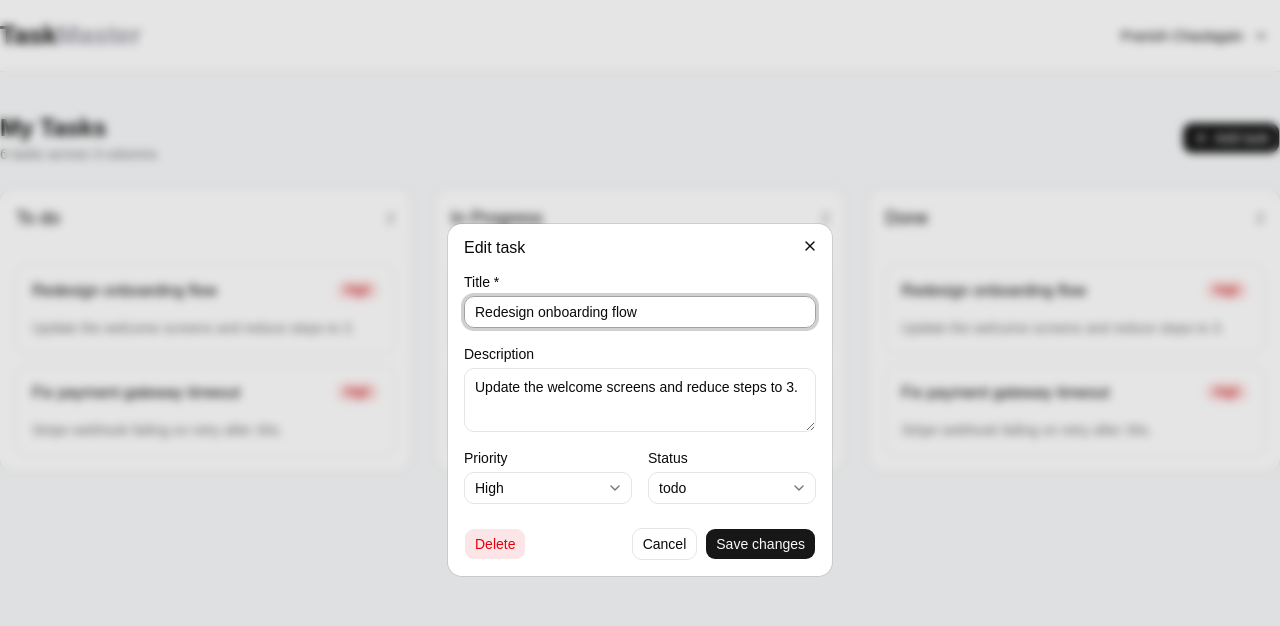
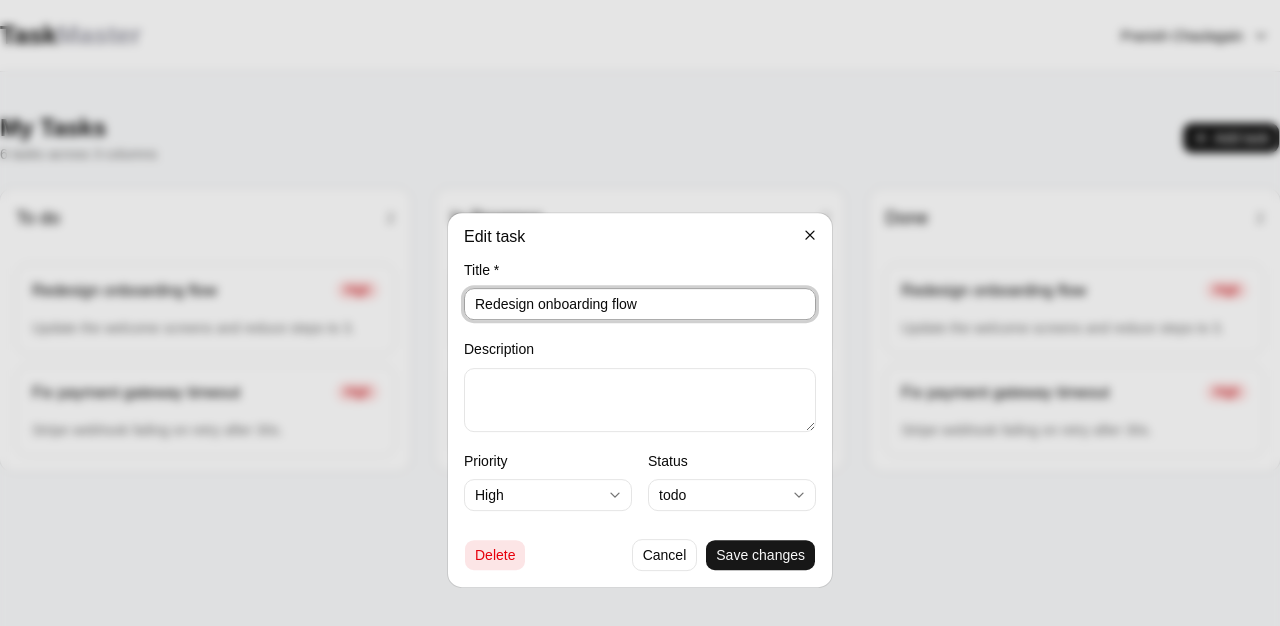
Before and after one commit to Pranish03/todo-app-react, a React (Vite) app: page / in a window 1280 px wide. Both pictures are taken after a click on the button 205 px from the left and 309 px from the top of the page. Shown: the top 626 px of the page. Built offline with nearby package versions, Linux system fonts and the light colour scheme.

Commit message:
feat: refactor AddTaskDialog and EditTaskDialog to use react-hook-form for form handling and validation

```diff
--- a/src/components/AddTaskDialog.jsx
+++ b/src/components/AddTaskDialog.jsx
@@ -1,4 +1,6 @@
 import { useState } from "react";
+import { useForm, Controller } from "react-hook-form";
+import { zodResolver } from "@hookform/resolvers/zod";
 import { Button } from "@/components/ui/button";
 import { Input } from "@/components/ui/input";
 import { Textarea } from "@/components/ui/textarea";
@@ -16,35 +18,51 @@ import {
   SelectTrigger,
   SelectValue,
 } from "@/components/ui/select";
+import {
+  Field,
+  FieldGroup,
+  FieldLabel,
+  FieldError,
+} from "@/components/ui/field";
+import { createTodoSchema } from "@/schemas/todoSchema";
 import { Plus } from "lucide-react";
 
 export function AddTaskDialog({ onAddTask }) {
   const [open, setOpen] = useState(false);
-  const [title, setTitle] = useState("");
-  const [desc, setDesc] = useState("");
-  const [priority, setPriority] = useState("Medium");
-  const [status, setStatus] = useState("todo");
 
-  const handleSubmit = () => {
-    if (title.trim() === "") return;
+  const {
+    register,
+    handleSubmit,
+    control,
+    reset,
+    formState: { errors },
+  } = useForm({
+    defaultValues: {
+      title: "",
+      description: "",
+      priority: "medium",
+      status: "todo",
+    },
+    resolver: zodResolver(createTodoSchema),
+  });
 
+  const onSubmit = (data) => {
     onAddTask({
       id: crypto.randomUUID(),
-      title,
-      desc,
-      priority,
-      status,
+      ...data,
     });
-
-    setTitle("");
-    setDesc("");
-    setPriority("Medium");
-    setStatus("todo");
+    reset();
     setOpen(false);
   };
 
   return (
-    <Dialog open={open} onOpenChange={setOpen}>
+    <Dialog
+      open={open}
+      onOpenChange={(next) => {
+        setOpen(next);
+        if (!next) reset();
+      }}
+    >
       <DialogTrigger
         render={
           <Button>
@@ -58,64 +76,88 @@ export function AddTaskDialog({ onAddTask }) {
           <DialogTitle>Add new task</DialogTitle>
         </DialogHeader>
 
-        <div className="space-y-4">
-          <div>
-            <label className="text-sm font-medium">Title *</label>
+        <form onSubmit={handleSubmit(onSubmit)}>
+          <FieldGroup>
+            <Field>
+              <FieldLabel htmlFor="title">Title *</FieldLabel>
               <Input
-              value={title}
-              onChange={(e) => setTitle(e.target.value)}
+                id="title"
                 placeholder="e.g. Design new onboarding flow"
-              className="mt-1"
+                aria-invalid={!!errors.title}
+                {...register("title")}
               />
-          </div>
+              {errors.title && <FieldError errors={[errors.title]} />}
+            </Field>
 
-          <div>
-            <label className="text-sm font-medium">Description</label>
+            <Field>
+              <FieldLabel htmlFor="description">Description</FieldLabel>
               <Textarea
-              value={desc}
-              onChange={(e) => setDesc(e.target.value)}
+                id="description"
                 placeholder="Add more context about this task..."
-              className="mt-1"
+                aria-invalid={!!errors.description}
+                {...register("description")}
               />
-          </div>
+              {errors.description && (
+                <FieldError errors={[errors.description]} />
+              )}
+            </Field>
 
             <div className="grid grid-cols-2 gap-4">
-            <div>
-              <label className="text-sm font-medium">Priority</label>
-              <Select value={priority} onValueChange={setPriority}>
-                <SelectTrigger className="mt-1 w-full">
+              <Field>
+                <FieldLabel htmlFor="priority">Priority</FieldLabel>
+                <Controller
+                  name="priority"
+                  control={control}
+                  render={({ field }) => (
+                    <Select value={field.value} onValueChange={field.onChange}>
+                      <SelectTrigger id="priority" className="w-full">
                         <SelectValue />
                       </SelectTrigger>
                       <SelectContent>
-                  <SelectItem value="High">High</SelectItem>
-                  <SelectItem value="Medium">Medium</SelectItem>
-                  <SelectItem value="Low">Low</SelectItem>
+                        <SelectItem value="high">High</SelectItem>
+                        <SelectItem value="medium">Medium</SelectItem>
+                        <SelectItem value="low">Low</SelectItem>
                       </SelectContent>
                     </Select>
-            </div>
+                  )}
+                />
+                {errors.priority && <FieldError errors={[errors.priority]} />}
+              </Field>
 
-            <div>
-              <label className="text-sm font-medium">Status</label>
-              <Select value={status} onValueChange={setStatus}>
-                <SelectTrigger className="mt-1 w-full">
+              <Field>
+                <FieldLabel htmlFor="status">Status</FieldLabel>
+                <Controller
+                  name="status"
+                  control={control}
+                  render={({ field }) => (
+                    <Select value={field.value} onValueChange={field.onChange}>
+                      <SelectTrigger id="status" className="w-full">
                         <SelectValue />
                       </SelectTrigger>
                       <SelectContent>
                         <SelectItem value="todo">To do</SelectItem>
-                  <SelectItem value="inprogress">In progress</SelectItem>
-                  <SelectItem value="done">Done</SelectItem>
+                        <SelectItem value="ongoing">In progress</SelectItem>
+                        <SelectItem value="completed">Done</SelectItem>
                       </SelectContent>
                     </Select>
-            </div>
+                  )}
+                />
+                {errors.status && <FieldError errors={[errors.status]} />}
+              </Field>
             </div>
 
             <div className="flex justify-end gap-2 pt-2">
-            <Button variant="outline" onClick={() => setOpen(false)}>
+              <Button
+                type="button"
+                variant="outline"
+                onClick={() => setOpen(false)}
+              >
                 Cancel
               </Button>
-            <Button onClick={handleSubmit}>Add task</Button>
+              <Button type="submit">Add task</Button>
             </div>
-        </div>
+          </FieldGroup>
+        </form>
       </DialogContent>
     </Dialog>
   );
--- a/src/components/EditTaskDialog.jsx
+++ b/src/components/EditTaskDialog.jsx
@@ -1,4 +1,6 @@
 import { useState } from "react";
+import { useForm, Controller } from "react-hook-form";
+import { zodResolver } from "@hookform/resolvers/zod";
 import { Button } from "@/components/ui/button";
 import { Input } from "@/components/ui/input";
 import { Textarea } from "@/components/ui/textarea";
@@ -15,6 +17,13 @@ import {
   SelectTrigger,
   SelectValue,
 } from "@/components/ui/select";
+import {
+  Field,
+  FieldGroup,
+  FieldLabel,
+  FieldError,
+} from "@/components/ui/field";
+import { updateTodoSchema } from "@/schemas/todoSchema";
 
 export function EditTaskDialog({
   task,
@@ -23,105 +32,145 @@ export function EditTaskDialog({
   onUpdateTask,
   onDeleteTask,
 }) {
-  // initialize state directly from task — no useEffect needed
-  const [form, setForm] = useState({
+  const [confirmingDelete, setConfirmingDelete] = useState(false);
+
+  const {
+    register,
+    handleSubmit,
+    control,
+    formState: { errors },
+  } = useForm({
+    defaultValues: {
       title: task?.title ?? "",
-    desc: task?.desc ?? "",
-    priority: task?.priority ?? "Medium",
+      description: task?.description ?? "",
+      priority: task?.priority ?? "medium",
       status: task?.status ?? "todo",
+    },
+    resolver: zodResolver(updateTodoSchema),
   });
 
-  const handleUpdate = () => {
-    if (form.title.trim() === "") return;
+  if (!task) return null;
 
+  const onSubmit = (data) => {
     onUpdateTask({
       ...task,
-      ...form,
+      ...data,
     });
     onOpenChange(false);
   };
 
-  const handleDelete = () => {
+  const handleDeleteClick = () => {
+    if (!confirmingDelete) {
+      setConfirmingDelete(true);
+      return;
+    }
     onDeleteTask(task?.id);
     onOpenChange(false);
   };
 
-  if (!task) return null;
+  const handleOpenChange = (next) => {
+    if (!next) setConfirmingDelete(false);
+    onOpenChange(next);
+  };
 
   return (
-    <Dialog open={open} onOpenChange={onOpenChange}>
+    <Dialog open={open} onOpenChange={handleOpenChange}>
       <DialogContent>
         <DialogHeader>
           <DialogTitle>Edit task</DialogTitle>
         </DialogHeader>
 
-        <div className="space-y-4">
-          <div>
-            <label className="text-sm font-medium">Title *</label>
+        <form onSubmit={handleSubmit(onSubmit)}>
+          <FieldGroup>
+            <Field>
+              <FieldLabel htmlFor="title">Title *</FieldLabel>
               <Input
-              value={form.title}
-              onChange={(e) => setForm({ ...form, title: e.target.value })}
-              className="mt-1"
+                id="title"
+                aria-invalid={!!errors.title}
+                {...register("title")}
               />
-          </div>
+              {errors.title && <FieldError errors={[errors.title]} />}
+            </Field>
 
-          <div>
-            <label className="text-sm font-medium">Description</label>
+            <Field>
+              <FieldLabel htmlFor="description">Description</FieldLabel>
               <Textarea
-              value={form.desc}
-              onChange={(e) => setForm({ ...form, desc: e.target.value })}
-              className="mt-1"
+                id="description"
+                aria-invalid={!!errors.description}
+                {...register("description")}
               />
-          </div>
+              {errors.description && (
+                <FieldError errors={[errors.description]} />
+              )}
+            </Field>
 
             <div className="grid grid-cols-2 gap-4">
-            <div>
-              <label className="text-sm font-medium">Priority</label>
-              <Select
-                value={form.priority}
-                onValueChange={(value) => setForm({ ...form, priority: value })}
-              >
-                <SelectTrigger className="mt-1 w-full">
+              <Field>
+                <FieldLabel htmlFor="priority">Priority</FieldLabel>
+                <Controller
+                  name="priority"
+                  control={control}
+                  render={({ field }) => (
+                    <Select value={field.value} onValueChange={field.onChange}>
+                      <SelectTrigger id="priority" className="w-full">
                         <SelectValue />
                       </SelectTrigger>
                       <SelectContent>
-                  <SelectItem value="High">High</SelectItem>
-                  <SelectItem value="Medium">Medium</SelectItem>
-                  <SelectItem value="Low">Low</SelectItem>
+                        <SelectItem value="high">High</SelectItem>
+                        <SelectItem value="medium">Medium</SelectItem>
+                        <SelectItem value="low">Low</SelectItem>
                       </SelectContent>
                     </Select>
-            </div>
+                  )}
+                />
+                {errors.priority && <FieldError errors={[errors.priority]} />}
+              </Field>
 
-            <div>
-              <label className="text-sm font-medium">Status</label>
-              <Select
-                value={form.status}
-                onValueChange={(value) => setForm({ ...form, status: value })}
-              >
-                <SelectTrigger className="mt-1 w-full">
+              <Field>
+                <FieldLabel htmlFor="status">Status</FieldLabel>
+                <Controller
+                  name="status"
+                  control={control}
+                  render={({ field }) => (
+                    <Select value={field.value} onValueChange={field.onChange}>
+                      <SelectTrigger id="status" className="w-full">
                         <SelectValue />
                       </SelectTrigger>
                       <SelectContent>
                         <SelectItem value="todo">To do</SelectItem>
-                  <SelectItem value="inprogress">In progress</SelectItem>
-                  <SelectItem value="done">Done</SelectItem>
+                        <SelectItem value="ongoing">In progress</SelectItem>
+                        <SelectItem value="completed">Done</SelectItem>
                       </SelectContent>
                     </Select>
-            </div>
+                  )}
+                />
+                {errors.status && <FieldError errors={[errors.status]} />}
+              </Field>
             </div>
 
             <div className="flex justify-between pt-2">
-            <Button variant="destructive" onClick={handleDelete}>
-              Delete
+              <div className="flex gap-2">
+                <Button
+                  type="button"
+                  variant="destructive"
+                  onClick={handleDeleteClick}
+                >
+                  {confirmingDelete ? "Confirm delete" : "Delete"}
                 </Button>
+              </div>
               <div className="flex gap-2">
-              <Button variant="outline" onClick={() => onOpenChange(false)}>
+                <Button
+                  type="button"
+                  variant="outline"
+                  onClick={() => onOpenChange(false)}
+                >
                   Cancel
                 </Button>
-              <Button onClick={handleUpdate}>Save changes</Button>
+                <Button type="submit">Save changes</Button>
               </div>
             </div>
-        </div>
+          </FieldGroup>
+        </form>
       </DialogContent>
     </Dialog>
   );
--- /dev/null
+++ b/src/schemas/todoSchema.js
@@ -0,0 +1,18 @@
+import { z } from "zod";
+
+export const createTodoSchema = z.object({
+  title: z.string().min(1, "Title is required"),
+  description: z.string().optional(),
+  status: z
+    .enum(["todo", "ongoing", "completed"], {
+      message: "Status must be of: todo, ongoing or completed",
+    })
+    .optional(),
+  priority: z
+    .enum(["low", "medium", "high"], {
+      message: "Priority must be of :low, meduim or high",
+    })
+    .optional(),
+});
+
+export const updateTodoSchema = createTodoSchema;
```
Lines whose indentation alone changed are shown as unchanged.
